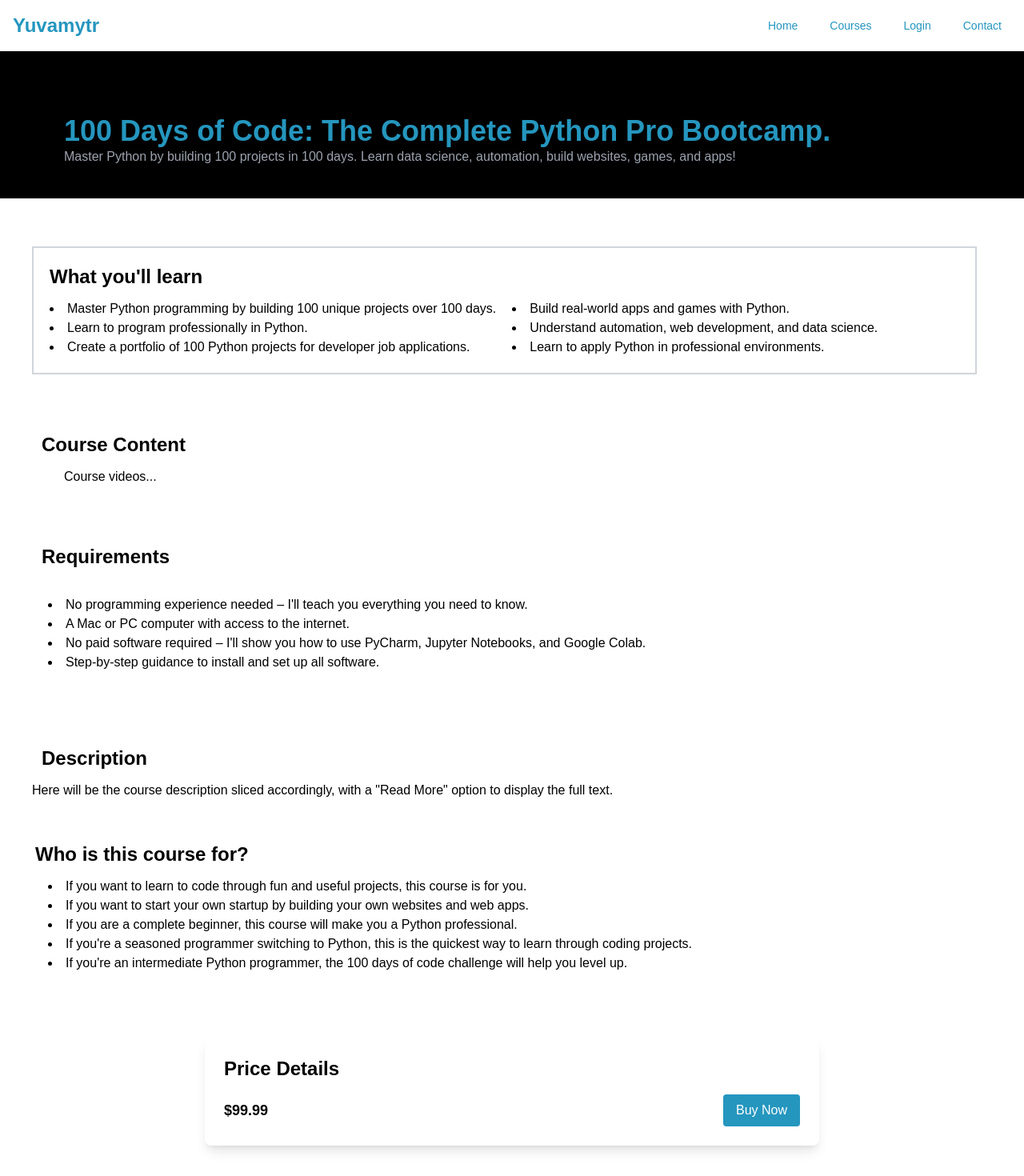
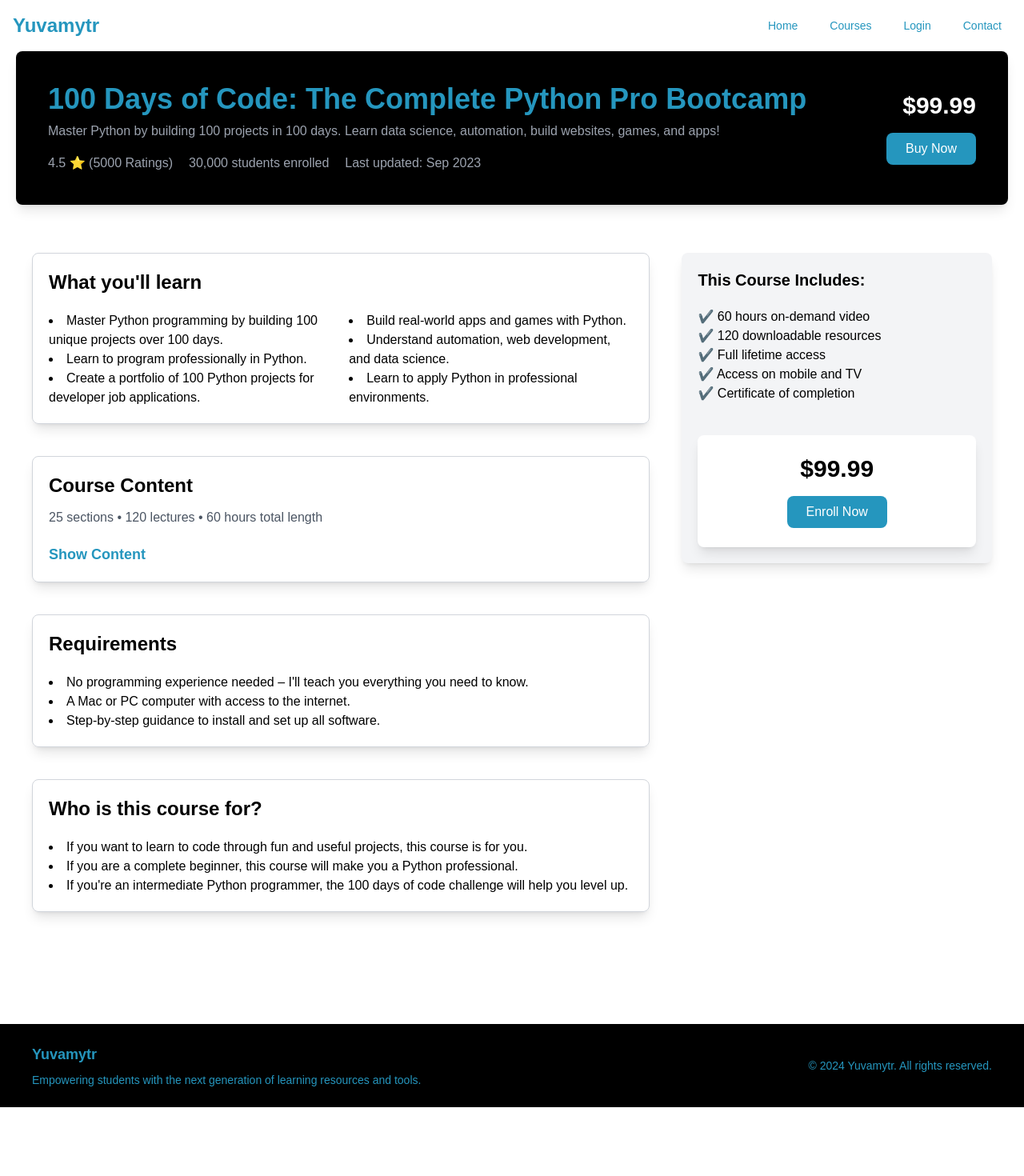
Before and after one commit to SimonLeo28/NEXGEN, a Next.js app: page /singlecourse in a window 1280 px wide. Shown: the top 1470 px of the page at 80% size. After the commit the page ends 1384 px from the top, so only its background shows below. Built offline with nearby package versions, Linux system fonts and the light colour scheme.

Commit message:
Updated the single courses page

```diff
--- a/app/singlecourse/page.js
+++ b/app/singlecourse/page.js
@@ -1,34 +1,62 @@
-import React from 'react';
+"use client"
+import React, { useState } from 'react';
 
 export default function Page() {
+  // State for dropdown toggle
+  const [isOpen, setIsOpen] = useState(false);
+
+  // Toggle function for dropdown
+  const toggleDropdown = () => {
+    setIsOpen(!isOpen);
+  };
+
   return (
     <>
-      <div className='flex flex-col gap-5'>
-        {/* Course Header */}
-        <section className='bg-black p-10'>
-          <h1 className='text-[#2596BE] text-4xl font-bold mt-10 ml-10'>
-            100 Days of Code: The Complete Python Pro Bootcamp.
+      <div className="flex flex-col gap-5">
+
+        {/* Header Section with Buy Now */}
+        <section className="bg-black p-10 flex justify-between items-center shadow-lg rounded-lg mx-5">
+          <div>
+            <h1 className="text-[#2596BE] text-4xl font-bold">
+              100 Days of Code: The Complete Python Pro Bootcamp
             </h1>
-          <p className='text-gray-400 ml-10'>
+            <p className="text-gray-400 mt-2">
               Master Python by building 100 projects in 100 days. Learn data science, automation, build websites, games, and apps!
             </p>
+
+            {/* Course Meta Info */}
+            <div className="flex items-center text-gray-400 mt-4">
+              <span className="mr-5">4.5 ⭐ (5000 Ratings)</span>
+              <span className="mr-5">30,000 students enrolled</span>
+              <span>Last updated: Sep 2023</span>
+            </div>
+          </div>
+
+          {/* Buy Now Button */}
+          <div className="flex flex-col justify-center items-end">
+            <p className="text-3xl font-bold text-white">$99.99</p>
+            <button className="bg-[#2596BE] text-white py-2 px-6 rounded-lg hover:bg-[#1c768a] mt-4 transition duration-300">
+              Buy Now
+            </button>
+          </div>
         </section>
 
+        {/* Main Content Layout */}
+        <div className="flex flex-row gap-10 p-10">
+          {/* Left Side - Course Content */}
+          <div className="w-2/3">
+
             {/* What You'll Learn */}
-        <section className='w-fit p-5 ml-10 mt-10 border-2 border-gray-300'>
-          <h2 className='text-2xl font-bold text-black'>What you'll learn</h2>
-          <div className='grid grid-cols-2 gap-5'>
-            <ul className='text-black list-disc list-inside'>
-              <li className='mt-3'>
-                Master Python programming by building 100 unique projects over 100 days.
-              </li>
+            <section className="mb-10 p-5 border border-gray-300 shadow-lg rounded-lg">
+              <h2 className="text-2xl font-bold text-black">What you'll learn</h2>
+              <div className="grid grid-cols-2 gap-5 mt-5">
+                <ul className="text-black list-disc list-inside">
+                  <li>Master Python programming by building 100 unique projects over 100 days.</li>
                   <li>Learn to program professionally in Python.</li>
                   <li>Create a portfolio of 100 Python projects for developer job applications.</li>
                 </ul>
-            <ul className='text-black list-disc list-inside'>
-              <li className='mt-3'>
-                Build real-world apps and games with Python.
-              </li>
+                <ul className="text-black list-disc list-inside">
+                  <li>Build real-world apps and games with Python.</li>
                   <li>Understand automation, web development, and data science.</li>
                   <li>Learn to apply Python in professional environments.</li>
                 </ul>
@@ -36,52 +64,75 @@ export default function Page() {
             </section>
 
             {/* Course Content */}
-        <section className='w-[50%] mt-10 ml-10'>
-          <h2 className='text-black text-2xl font-bold p-3'>Course Content</h2>
-          <p className='text-black ml-10'>Course videos...</p>
+            <section className="mb-10 p-5 border border-gray-300 shadow-lg rounded-lg">
+              <h2 className="text-2xl font-bold text-black">Course Content</h2>
+              <p className="text-gray-600 mt-3">25 sections • 120 lectures • 60 hours total length</p>
+
+              {/* Dropdown for course content */}
+              <div className="mt-5">
+                <button
+                  onClick={toggleDropdown}
+                  className="text-[#2596BE] font-bold text-lg focus:outline-none"
+                >
+                  {isOpen ? 'Hide Content' : 'Show Content'}
+                </button>
+                {isOpen && (
+                  <div className="mt-5">
+                    <ul className="list-disc text-black list-inside">
+                      <li>Introduction to Python (10 lectures)</li>
+                      <li>Advanced Python Concepts (8 lectures)</li>
+                      <li>Web Development with Flask (15 lectures)</li>
+                      <li>Automation and Scripting (12 lectures)</li>
+                      <li>Data Science with Pandas (18 lectures)</li>
+                    </ul>
+                  </div>
+                )}
+              </div>
             </section>
 
             {/* Requirements */}
-        <section className='ml-10 mt-10 w-[70%]'>
-          <h2 className='text-black text-2xl font-bold p-3'>Requirements</h2>
-          <ul className='text-black list-disc list-inside p-5'>
+            <section className="mb-10 p-5 border border-gray-300 shadow-lg rounded-lg">
+              <h2 className="text-2xl font-bold text-black">Requirements</h2>
+              <ul className="text-black list-disc list-inside mt-5">
                 <li>No programming experience needed – I'll teach you everything you need to know.</li>
                 <li>A Mac or PC computer with access to the internet.</li>
-            <li>No paid software required – I'll show you how to use PyCharm, Jupyter Notebooks, and Google Colab.</li>
                 <li>Step-by-step guidance to install and set up all software.</li>
               </ul>
             </section>
 
-        {/* Description */}
-        <section className='ml-10 mt-10 w-[80%]'>
-          <h2 className='text-black text-2xl font-bold p-3'>Description</h2>
-          <p className='text-black'>
-            Here will be the course description sliced accordingly, with a "Read More" option to display the full text.
-          </p>
-        </section>
-
             {/* Who is this course for */}
-        <section className='p-5'>
-          <h2 className='text-2xl text-black font-bold p-3 ml-3'>Who is this course for?</h2>
-          <ul className='list-disc text-black list-inside ml-10'>
+            <section className="mb-10 p-5 border border-gray-300 shadow-lg rounded-lg">
+              <h2 className="text-2xl font-bold text-black">Who is this course for?</h2>
+              <ul className="list-disc text-black list-inside mt-5">
                 <li>If you want to learn to code through fun and useful projects, this course is for you.</li>
-            <li>If you want to start your own startup by building your own websites and web apps.</li>
                 <li>If you are a complete beginner, this course will make you a Python professional.</li>
-            <li>If you're a seasoned programmer switching to Python, this is the quickest way to learn through coding projects.</li>
                 <li>If you're an intermediate Python programmer, the 100 days of code challenge will help you level up.</li>
               </ul>
             </section>
+          </div>
 
-        {/* Price Details and Buy Now */}
-        <section className="bg-white p-6 w-[60%] mx-auto mt-10 shadow-lg rounded-lg">
-          <h2 className="text-2xl font-bold text-black mb-4">Price Details</h2>
-          <div className="flex justify-between items-center">
-            <p className="text-lg font-semibold text-black">$99.99</p>
-            <button className="bg-[#2596BE] text-white py-2 px-4 rounded hover:bg-[#1c768a] transition duration-300">
-              Buy Now
+          {/* Right Side - Sidebar with Price & CTA */}
+          <div className="w-1/3 p-5 h-fit bg-gray-100 rounded-lg shadow-lg">
+            <div className="mb-10">
+              <h3 className="text-xl font-bold text-black">This Course Includes:</h3>
+              <ul className="list-inside mt-5 text-black">
+                <li>✔️ 60 hours on-demand video</li>
+                <li>✔️ 120 downloadable resources</li>
+                <li>✔️ Full lifetime access</li>
+                <li>✔️ Access on mobile and TV</li>
+                <li>✔️ Certificate of completion</li>
+              </ul>
+            </div>
+
+            {/* Enroll Now Section */}
+            <div className="bg-white p-6 rounded-lg shadow-lg text-center">
+              <p className="text-3xl font-bold text-black">$99.99</p>
+              <button className="bg-[#2596BE] text-white py-2 px-6 rounded-lg hover:bg-[#1c768a] mt-4 transition duration-300">
+                Enroll Now
               </button>
             </div>
-        </section>
+          </div>
+        </div>
 
         {/* Footer */}
         <footer className="bg-black text-[#2596BE] py-6 mt-10">
```
Lines whose indentation alone changed are shown as unchanged.
